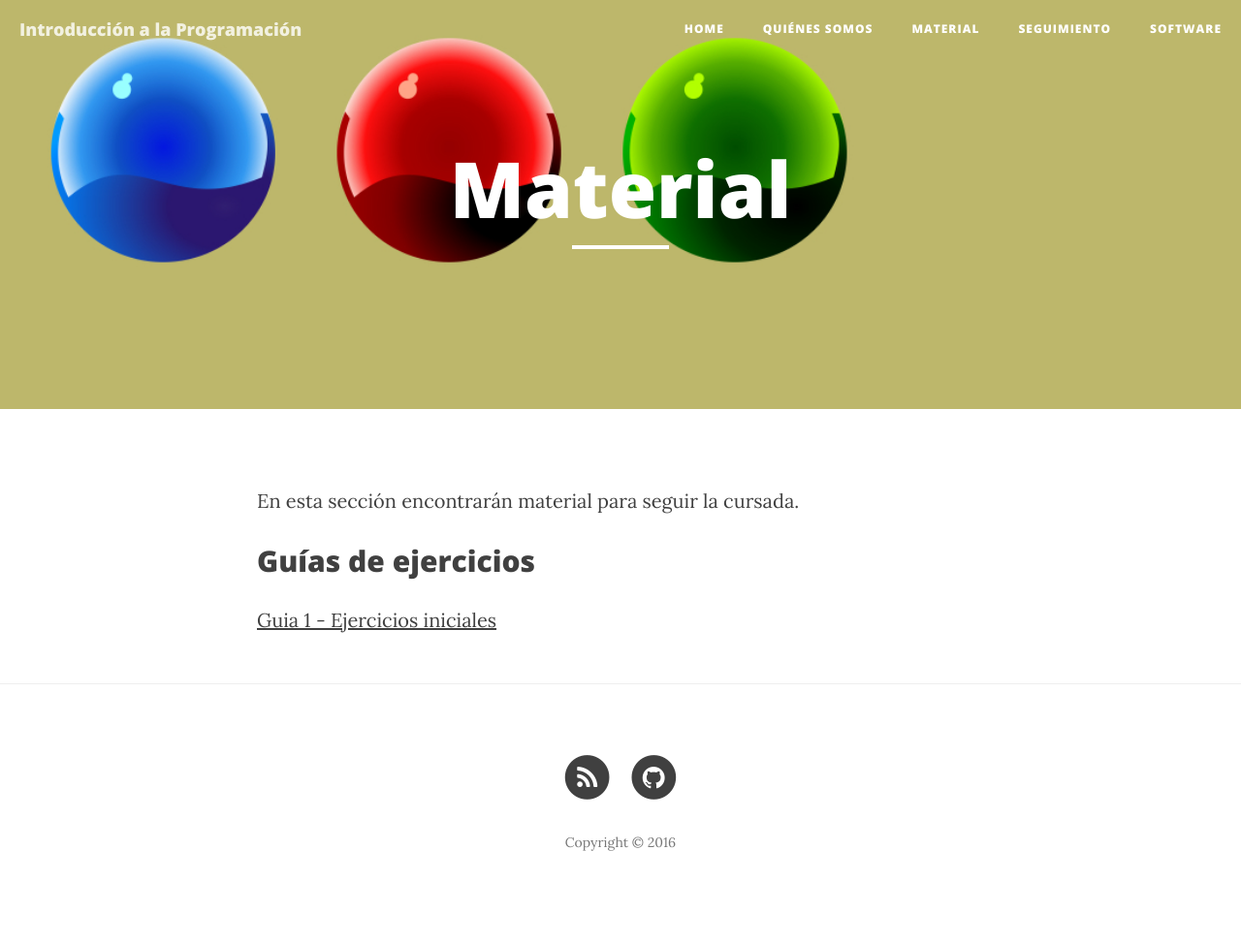
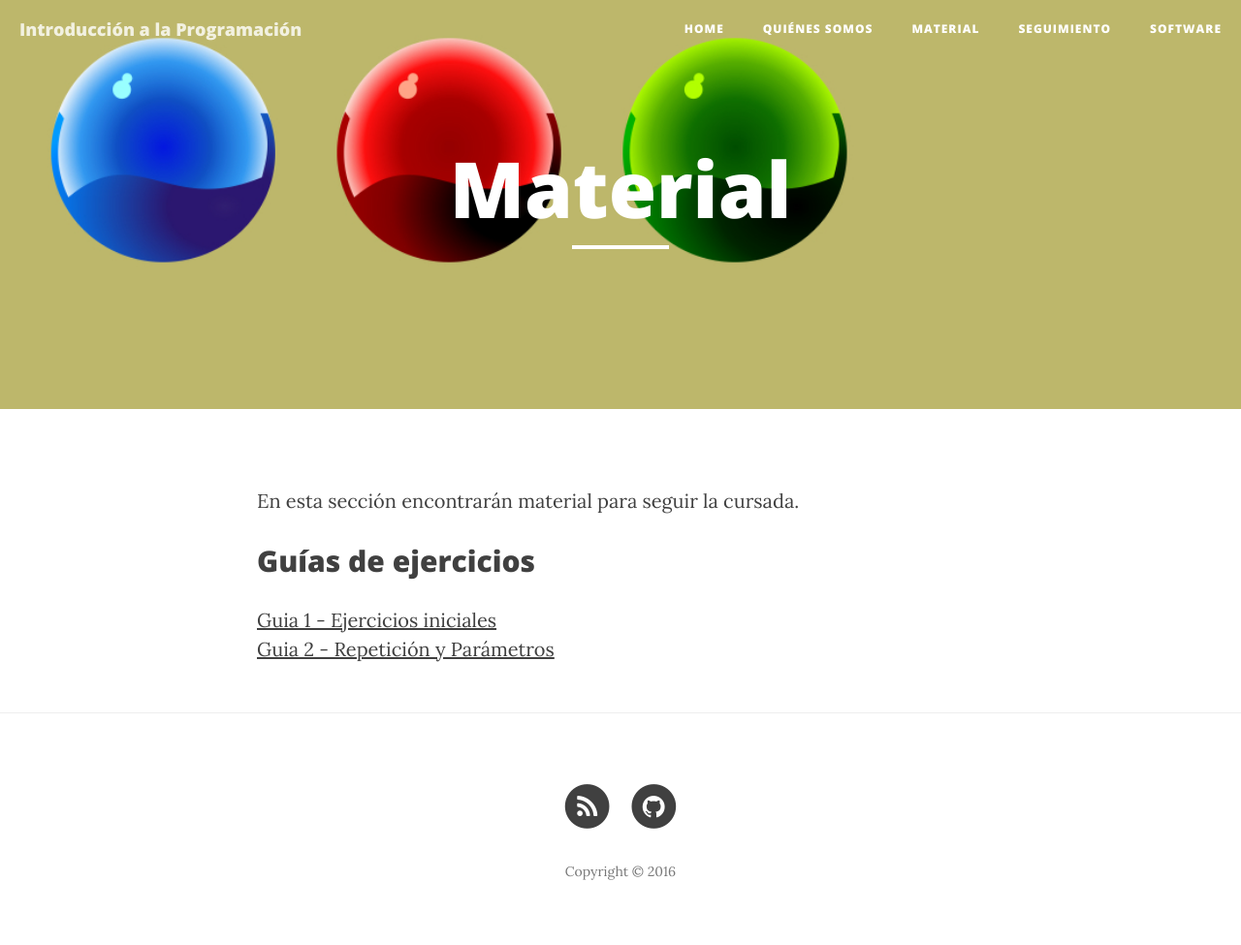
Before and after one commit to inpr-sarmiento/inpr-sarmiento.github.io, a Jekyll site: the page built from material.md, in a window 1280 px wide. Shown: the whole page at 97% size. Built offline with Jekyll 4.4.1, drawn with Linux system fonts in a browser that asks for light colours; nearby versions of some CDN libraries; before the commit the page ends 945 px from its top, so only the background shows below that.

Commit message:
Agregada guia 2

```diff
--- a/material.md
+++ b/material.md
@@ -8,3 +8,5 @@ En esta sección encontrarán material para seguir la cursada.
 
 ## Guías de ejercicios
 [Guia 1 - Ejercicios iniciales](/assets/material/Guía 1 Ejercicios - Iniciales.pdf)
+<br>
+[Guia 2 - Repetición y Parámetros](/assets/material/Guía 2 Ejercicios - Repetición y Parámetros.pdf)
```
Also changed, not shown: 1 other file.
